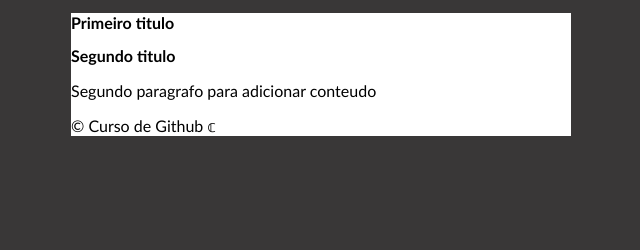
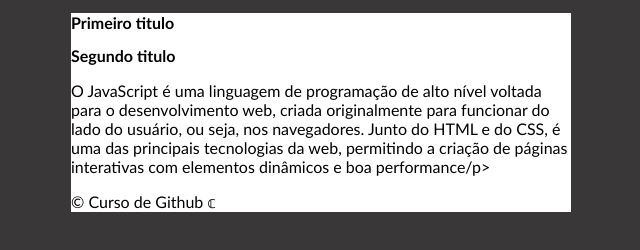
Before and after one commit to Conradiz/projeto-site, a plain HTML site: page index.html in a window 1280 px wide. Shown: the whole page, without its empty margins (319-959 px from the left). Drawn offline with Linux system fonts and the light colour scheme.

Commit message:
Update index.html

```diff
--- a/index.html
+++ b/index.html
@@ -18,7 +18,7 @@
             </div>
             <div>
                 <h2>Segundo titulo</h2>
-                <p>Segundo paragrafo para adicionar conteudo</p>
+                <p>O JavaScript é uma linguagem de programação de alto nível voltada para o desenvolvimento web, criada originalmente para funcionar do lado do usuário, ou seja, nos navegadores. Junto do HTML e do CSS, é uma das principais tecnologias da web, permitindo a criação de páginas interativas com elementos dinâmicos e boa performance/p>
             </div>
         </section>
         <footer>
```
